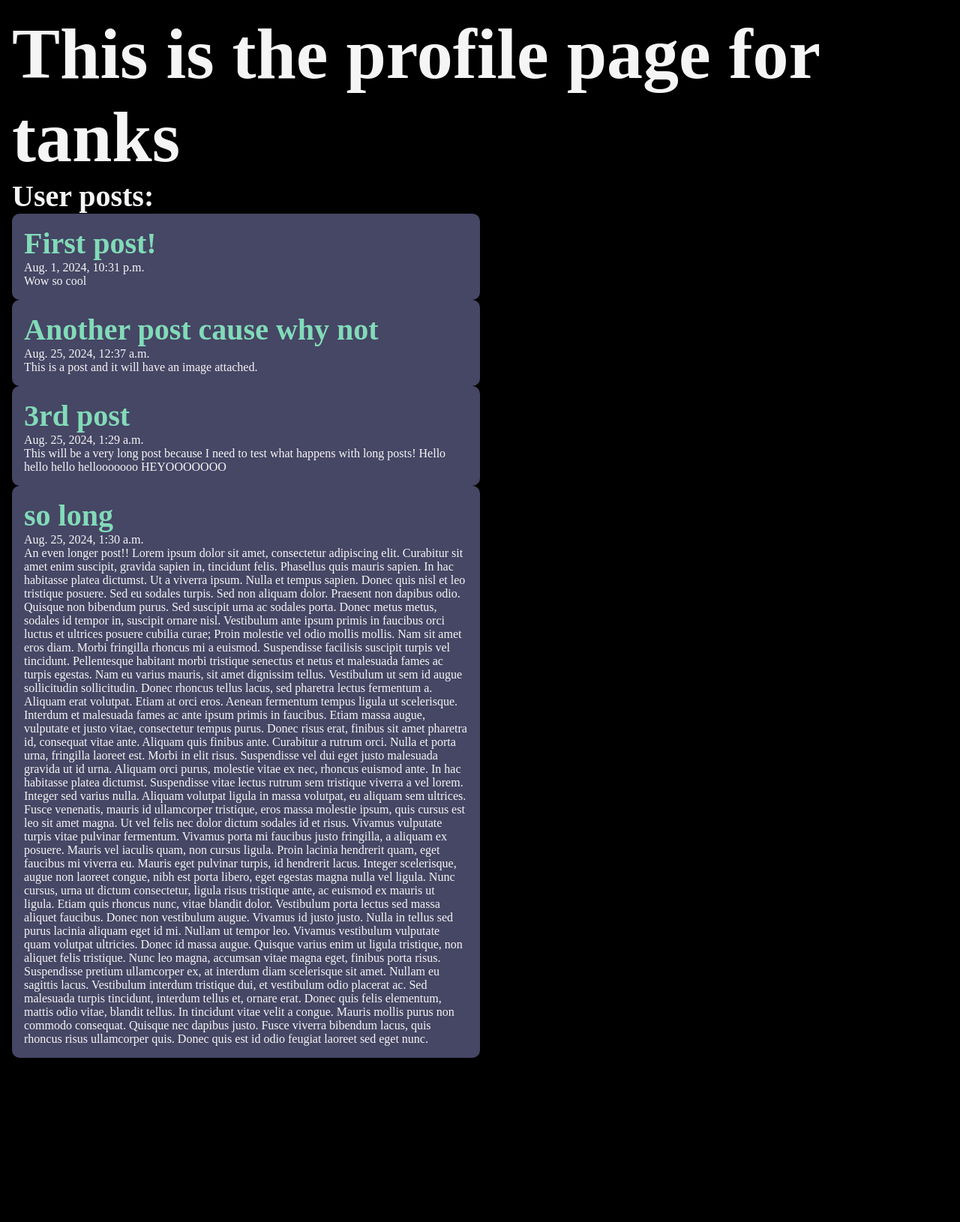
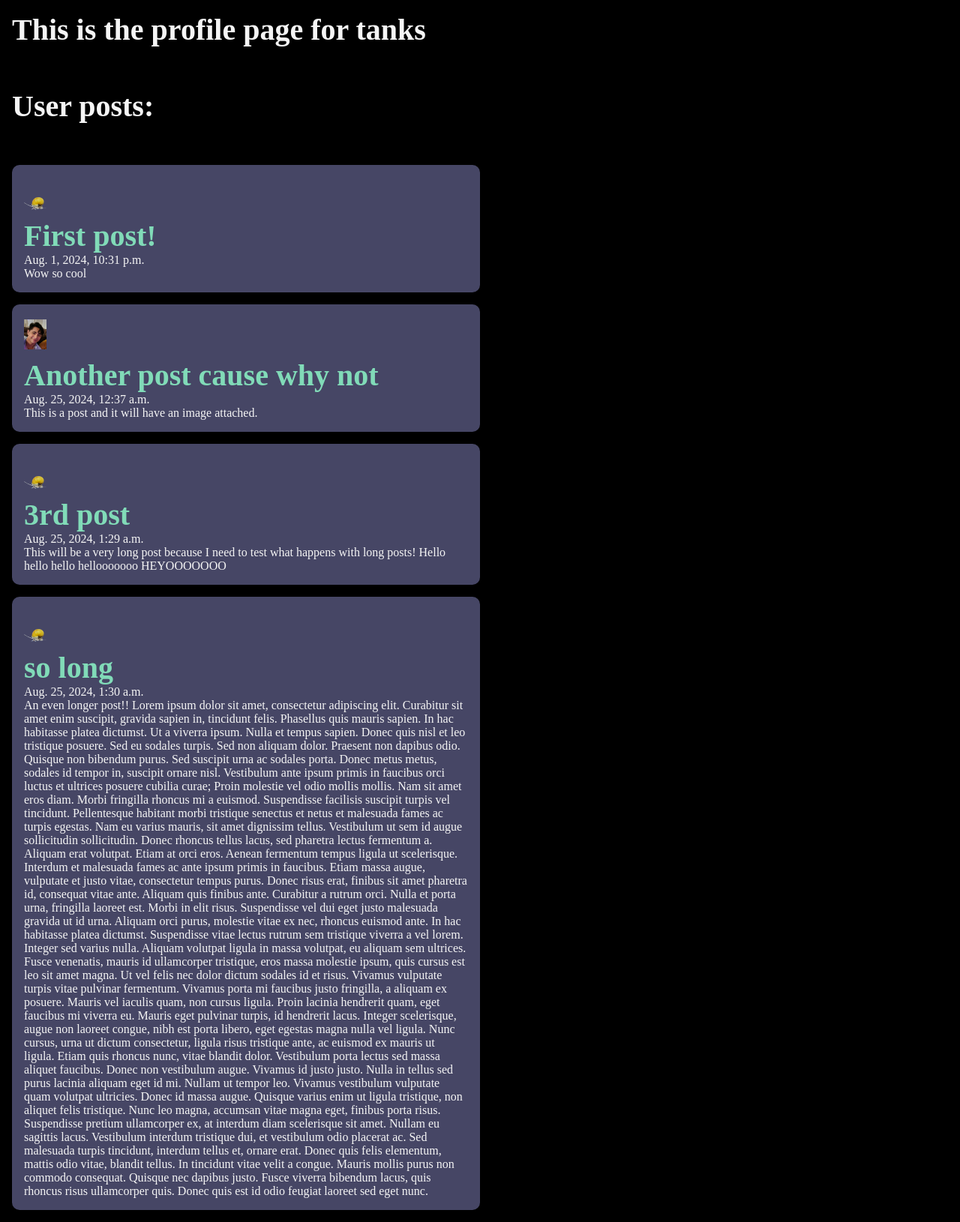
Before and after one commit to tanksbuddy/blog, a Django app: a page that uses blog/users/templates/users/user_profile.html in a window 1280 px wide. Shown: the part 83-1713 px from the top of the page at 75% size. Before the commit the page ends 1494 px from the top, so only its background shows below. Run offline with Django 5.2, Linux system fonts and the light colour scheme; a user stored in the database is signed in; data comes from the database, SQL or seed files in the repository; both versions use the stored data as it was after the commit.

Commit message:
updates to user page css

```diff
--- a/blog/posts/templates/posts/post_page.html
+++ b/blog/posts/templates/posts/post_page.html
@@ -14,6 +14,6 @@
         />
         <h1>{{ post.title }}</h1>
         <p> {{ post.date }} by <a href="{% url 'users:users-profile' username=post.author %}">{{ post.author }}</a></p>
-        <p> {{ post.body }} </p>
+        <p class="post"> {{ post.body }} </p>
     </section>
 {% endblock %}
--- a/blog/users/templates/users/user_profile.html
+++ b/blog/users/templates/users/user_profile.html
@@ -2,12 +2,20 @@
 
 {% block title %}Profile Page{% endblock title %}
 {% block content %}
-    <h1>This is the profile page for {{user.username}}</h1>
+    <h2>This is the profile page for {{user.username}} </h2>
+    <br>
     <h2>User posts:</h2>
+    <br>
 
+    <section>
     {% for post in posts %}
 
         <article class = "post">
+            <img
+            class="post_thumbnail"
+            src="{{ post.banner.url }}"
+            alt="{{ post.title }}"
+            />
             <h2>
                 <a href="{% url 'posts:page' slug=post.slug %}">
                 {{ post.title }}
@@ -18,5 +26,6 @@
         </article>
 
     {% endfor %}
+    </section>
 
 {% endblock content %}
```
Also changed, not shown: blog/db.sqlite3. Lines whose indentation alone changed are shown as unchanged.
